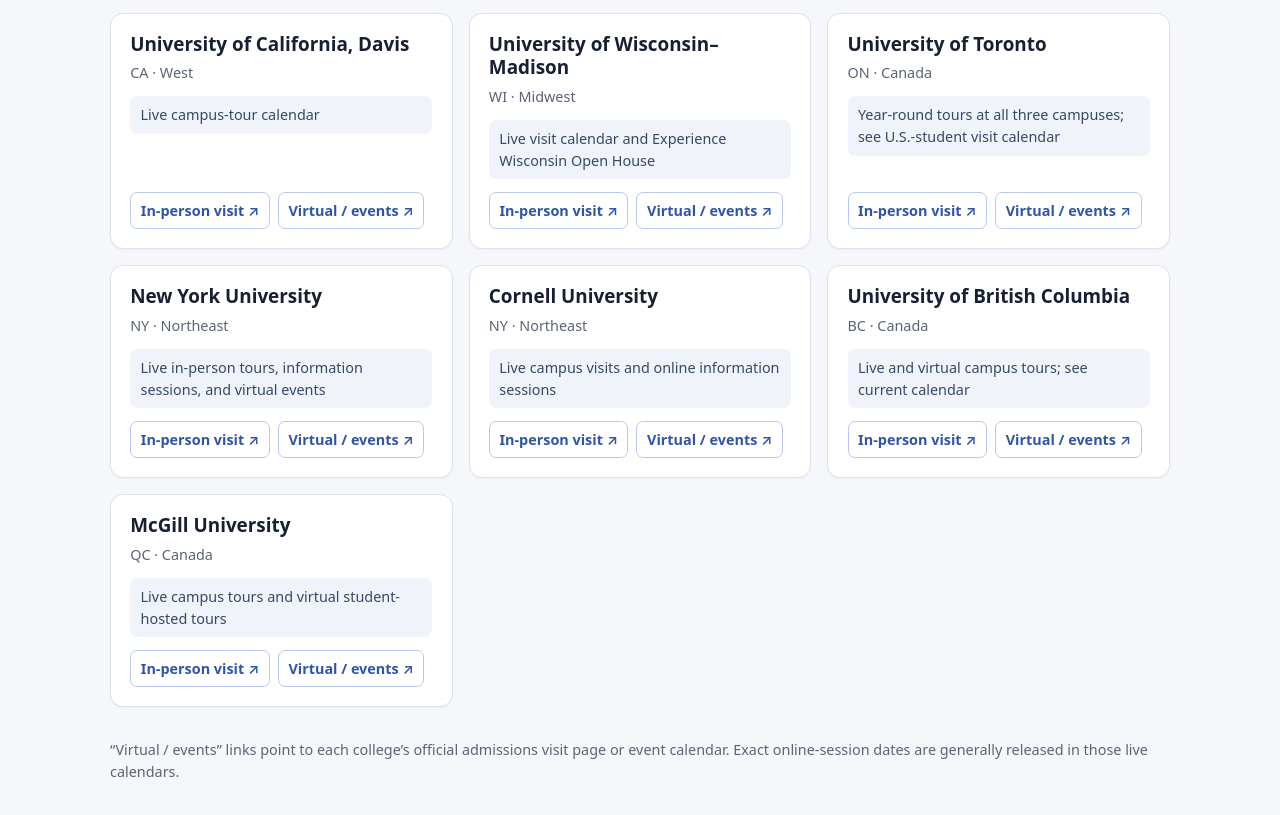
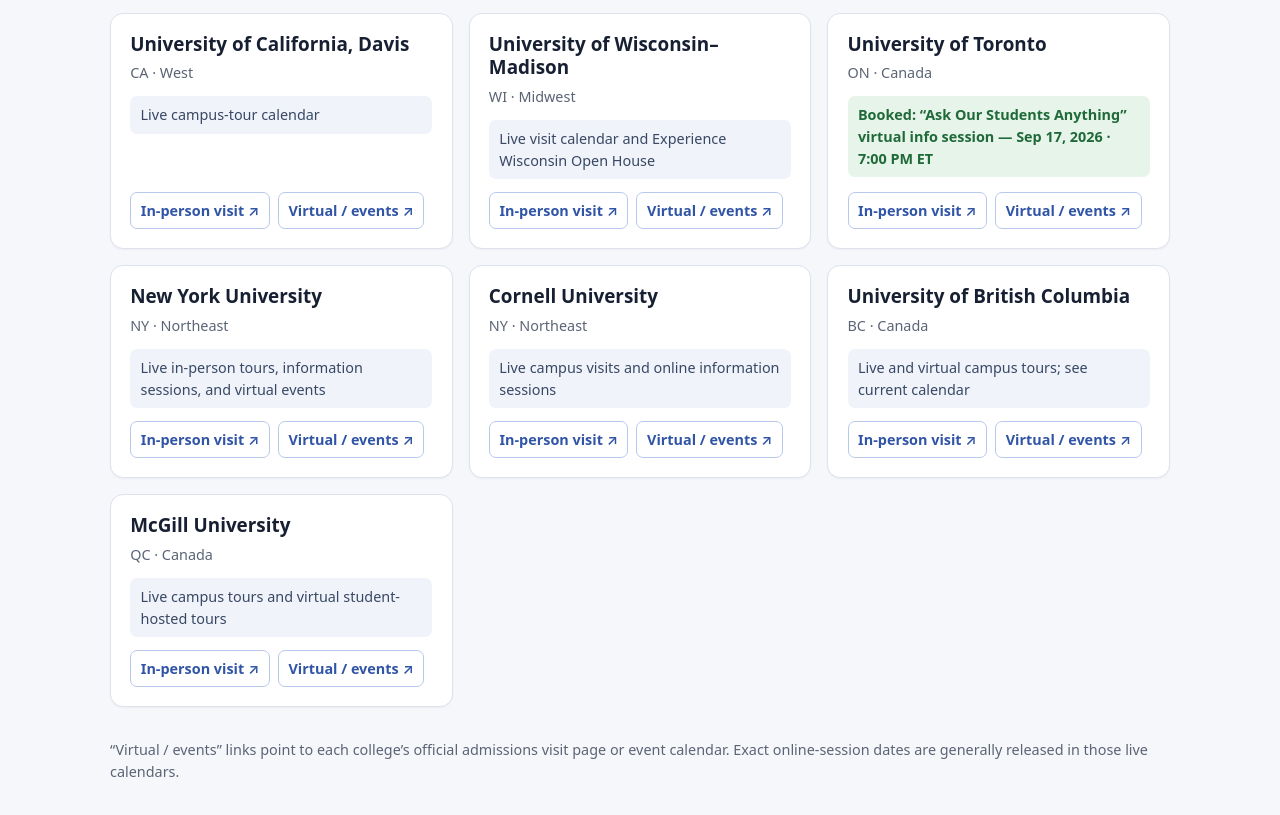
Before and after one commit to gryffindorhammer/sjg-college-prep, a plain HTML site: page index.html in a window 1280 px wide. Shown: the part 3053-3868 px from the top of the page. Drawn offline with nearby package versions, Linux system fonts and the light colour scheme.

Commit message:
Record U of T virtual session

```diff
--- a/index.html
+++ b/index.html
@@ -86,7 +86,7 @@
       ["University of California, San Diego","CA","West","Live campus-tour and prospective-event calendar","https://admissions.ucsd.edu/visit/index.html","https://admissions.ucsd.edu/visit/events/"],
       ["University of California, Davis","CA","West","Live campus-tour calendar","https://visit.ucdavis.edu/tourreg/TourInfo.cfm?TourTypeID=9","https://www.ucdavis.edu/about/visit"],
       ["University of Wisconsin–Madison","WI","Midwest","Live visit calendar and Experience Wisconsin Open House","https://apps.admissions.wisc.edu/visitbucky/","https://admissions.wisc.edu/virtual-open-house/"],
-      ["University of Toronto","ON","Canada","Year-round tours at all three campuses; see U.S.-student visit calendar","https://apply.adm.utoronto.ca/portal/us-campus-visits","https://future.utoronto.ca/campus-tours"],
+      ["University of Toronto","ON","Canada","Booked: “Ask Our Students Anything” virtual info session — Sep 17, 2026 · 7:00 PM ET","https://apply.adm.utoronto.ca/portal/us-campus-visits","https://future.utoronto.ca/campus-tours",true],
       ["New York University","NY","Northeast","Live in-person tours, information sessions, and virtual events","https://www.nyu.edu/admissions/undergraduate-admissions/visit-nyu/campus-visit.html","https://www.nyu.edu/admissions/undergraduate-admissions/visit-nyu/virtual-visit.html"],
       ["Cornell University","NY","Northeast","Live campus visits and online information sessions","https://admissions.cornell.edu/visit-and-connect","https://admissions.cornell.edu/virtual-visit"],
       ["University of British Columbia","BC","Canada","Live and virtual campus tours; see current calendar","https://you.ubc.ca/tours-events/campus-tours/","https://virtualtour.you.ubc.ca/"],
```
